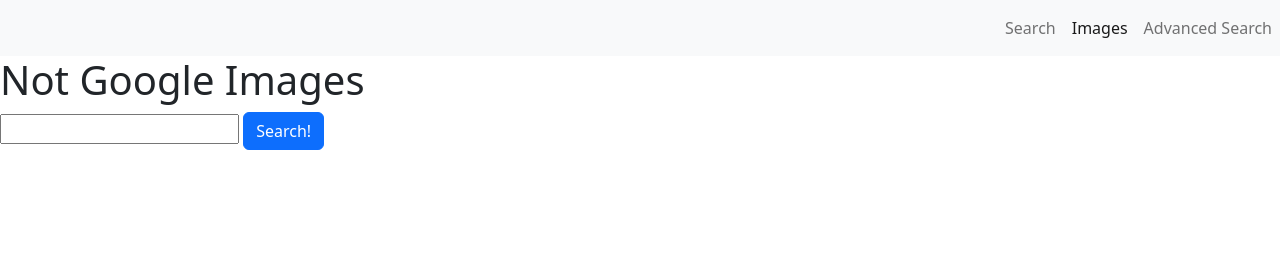
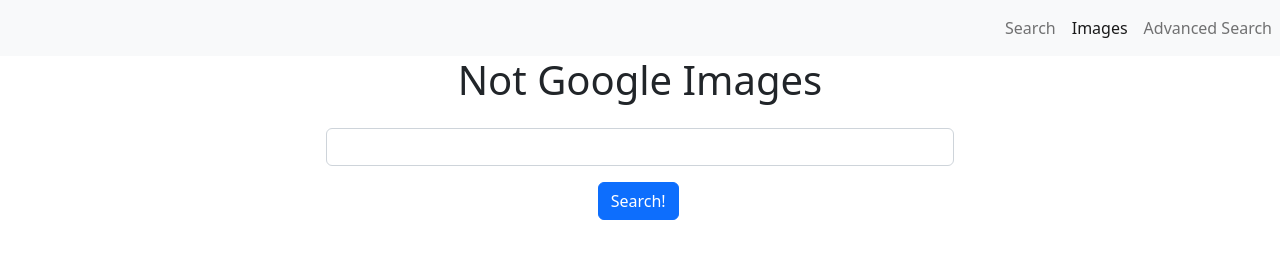
Before and after one commit to RawGithub17/cs50w-search-0, a plain HTML site: page image.html in a window 1280 px wide. Drawn offline with nearby package versions, Linux system fonts and the light colour scheme.

Commit message:
added bootstrap to images

```diff
--- a/image.html
+++ b/image.html
@@ -22,11 +22,24 @@
 
     </head>
     <body>
-        <h1> Not Google Images </h1>
+        <div class="row">
+            <div class="col text-center">
+                <h1>Not Google Images</h1>
+            </div>
+        </div>
         <form action = "https://google.com/search">
-            <input type="text" name="q">
+            <div class="row mt-3 justify-content-center">
+                <div class="col-6">
+                    <input class="form-control" type="text" name="q">
+                </div>
+            </div>
+            <div class="row justify-content-center mt-3">
+                <div class="col-1">
+                    <input class="btn btn-primary" id="button" type="submit" value="Search!">
+                </div>
+            </div>
             <input type="hidden" name="tbm" value="isch">
-            <input class="btn btn-primary" type="submit" value="Search!">
+
         </form>
     </body>
 </html>
```
Also changed, not shown: index.html (indentation only).
